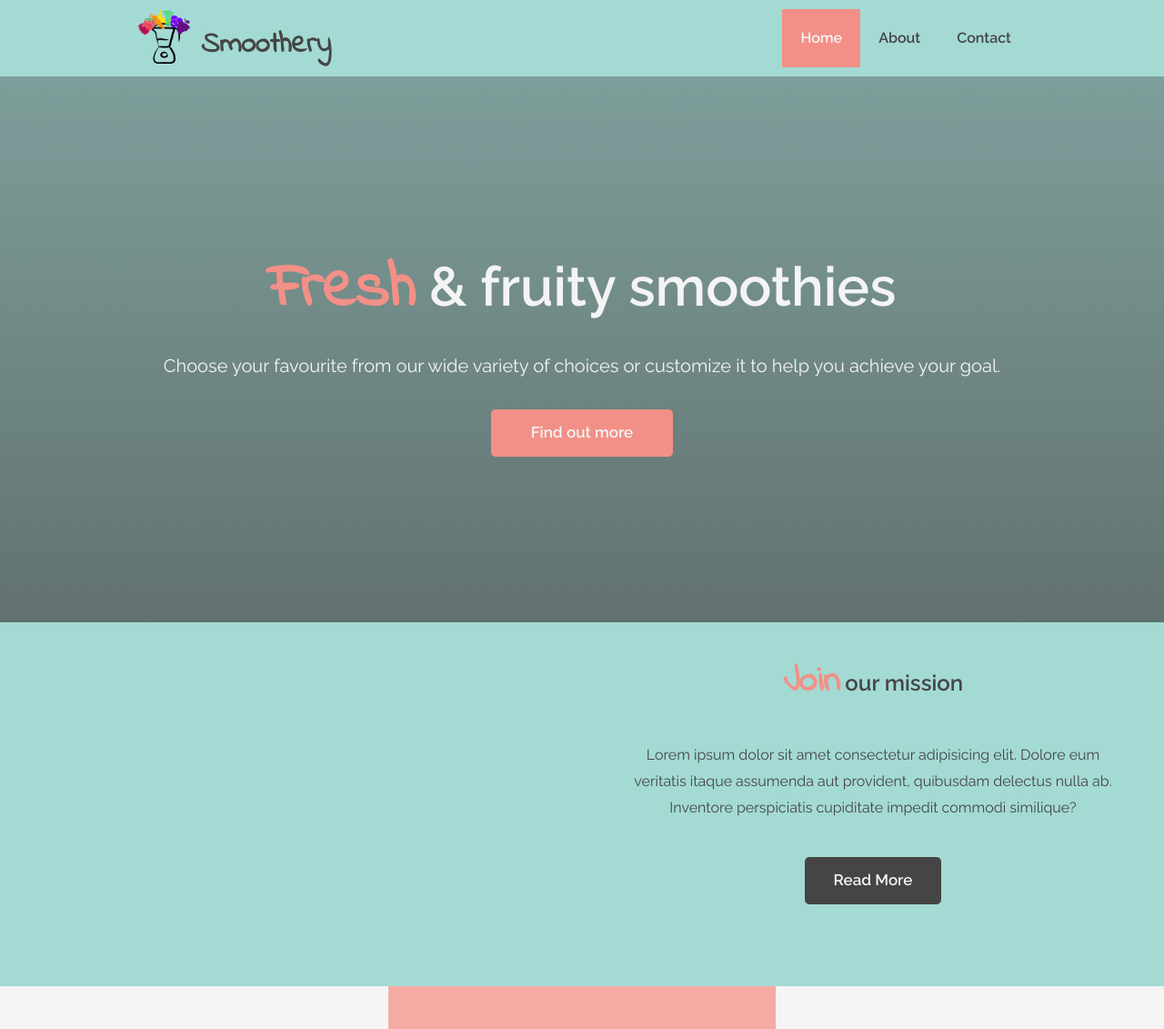
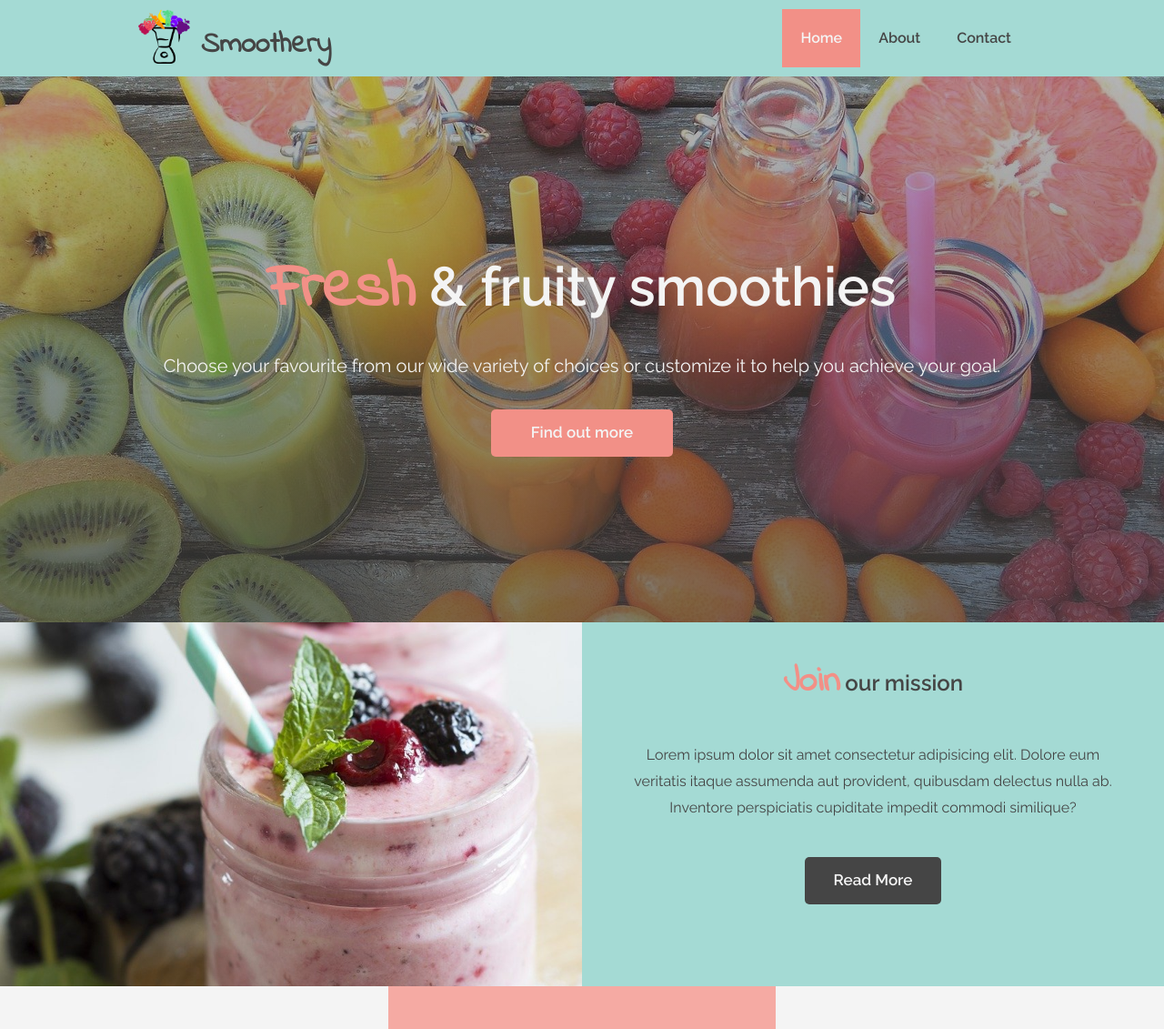
Before and after one commit to karolinabodis/Smoothery, a plain HTML site: page index.html in a window 1280 px wide. Shown: the top 1131 px of the page at 91% size. Drawn offline with Linux system fonts and the light colour scheme; the site is published under a folder, as on GitHub Pages, so addresses that start at the root find nothing.

Commit message:
Update style.css

```diff
--- a/css/style.css
+++ b/css/style.css
@@ -207,7 +207,7 @@ ul {
 /**************************/
 .showcase {
 	background: linear-gradient(hsla(0, 0%, 27%, 0.4), hsla(0, 0%, 27%, 0.7)),
-		url("/images/pixabay-silviarita.jpg") top center/cover no-repeat;
+		url("../images/pixabay-silviarita.jpg") top center/cover no-repeat;
 	height: 60rem;
 	width: 100%;
 }
@@ -235,7 +235,7 @@ ul {
 }
 
 .info__img {
-	background: url("/images/pixabay-dagny-walter.jpg") center center/cover
+	background: url("../images/pixabay-dagny-walter.jpg") center center/cover
 		no-repeat;
 	/* the image has to take up the whole space */
 	min-height: 100%;
@@ -292,7 +292,7 @@ ul {
 /**************************************/
 .testimonials {
 	background: linear-gradient(rgba(69, 69, 69, 0.7), rgba(69, 69, 69, 0.5)),
-		url("/images/pexels-afta-putta-gunawan.jpg") center center/cover no-repeat;
+		url("../images/pexels-afta-putta-gunawan.jpg") center center/cover no-repeat;
 	height: 100%;
 	padding-top: 10rem;
 }
```
